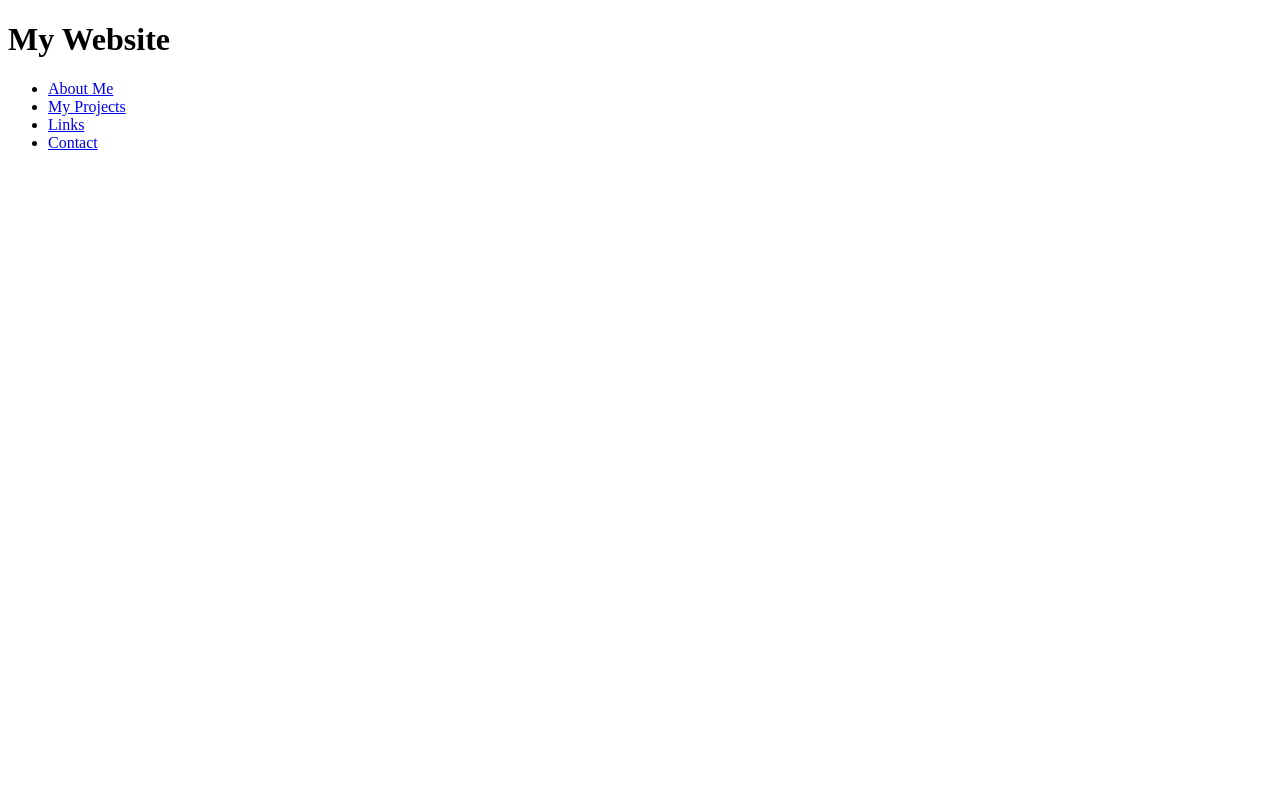
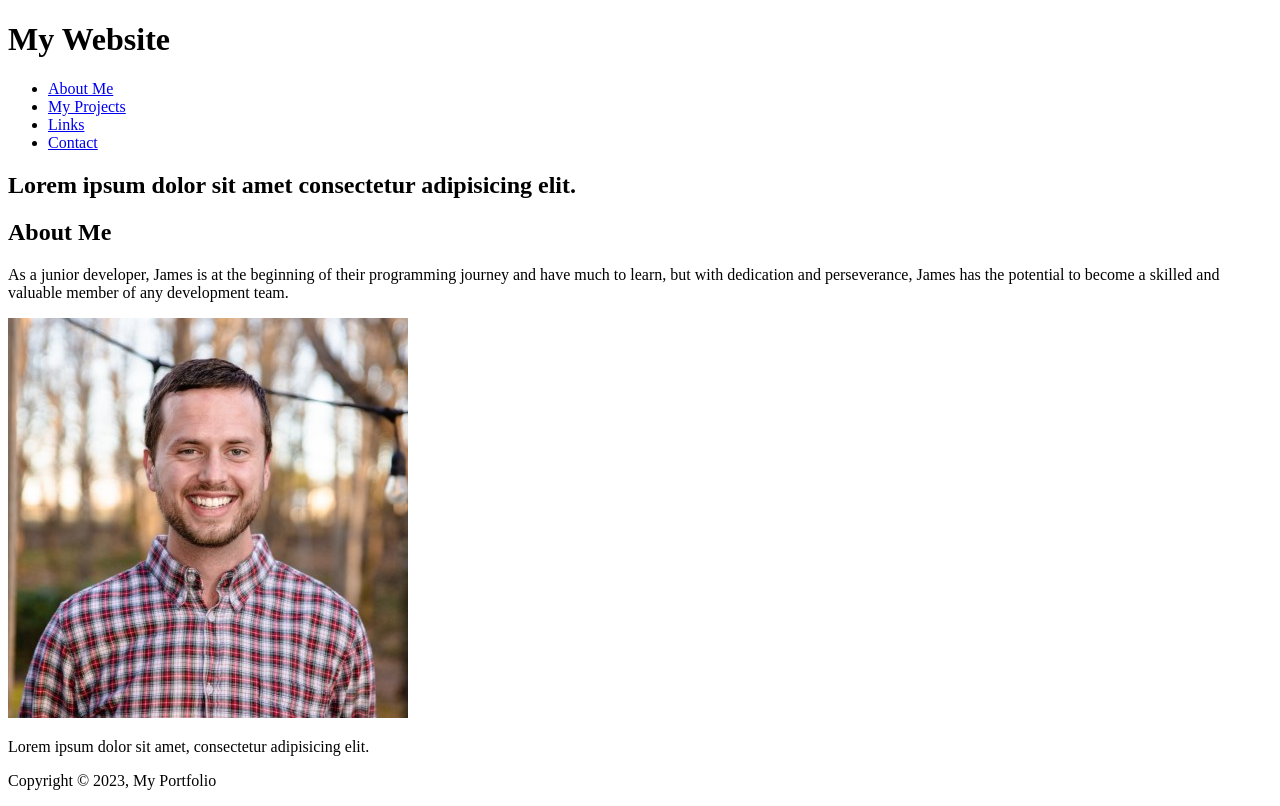
Before and after one commit to jeades92/porftolio-de-james, a plain HTML site: page index.html in a window 1280 px wide. Drawn offline with Linux system fonts and the light colour scheme.

Commit message:
completed most htmml markups

```diff
--- a/index.html
+++ b/index.html
@@ -25,5 +25,27 @@
         </div>
     </nav>
 
+    <section id="showcase">
+        <div class="container">
+            <h1>
+                Lorem ipsum dolor sit amet consectetur adipisicing elit.
+            </h1>
+        </div>
+    </section>
+
+    <div class="container">
+        <section id="main">
+            <h1>About Me</h1>
+            <p>As a junior developer, James is at the beginning of their programming journey and have much to learn, but with dedication and perseverance, James has the potential to become a skilled and valuable member of any development team.</p>
+        </section>
+        <aside id="sidebar">
+            <img src="./assets/images/headshot.jpeg">
+            <p>Lorem ipsum dolor sit amet, consectetur adipisicing elit.</p>
+        </aside>
+    </div>
+    <footer id="main-footer">
+        <p>Copyright &copy; 2023, My Portfolio</p>
+    </footer>
+
 </body>
 </html>
```
Also changed, not shown: assets/images/download.jpeg (added), assets/images/headshot.jpeg (added).
